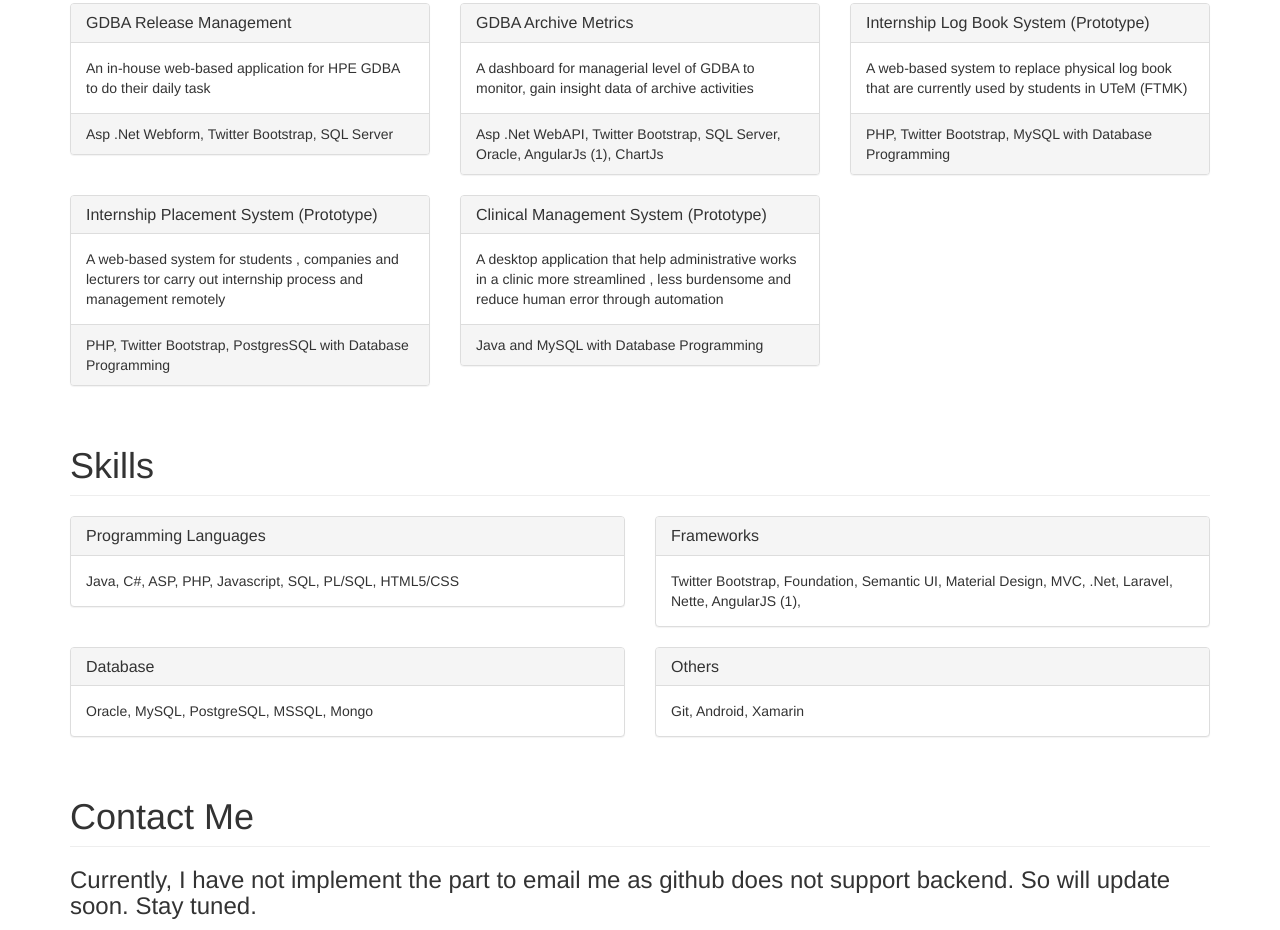
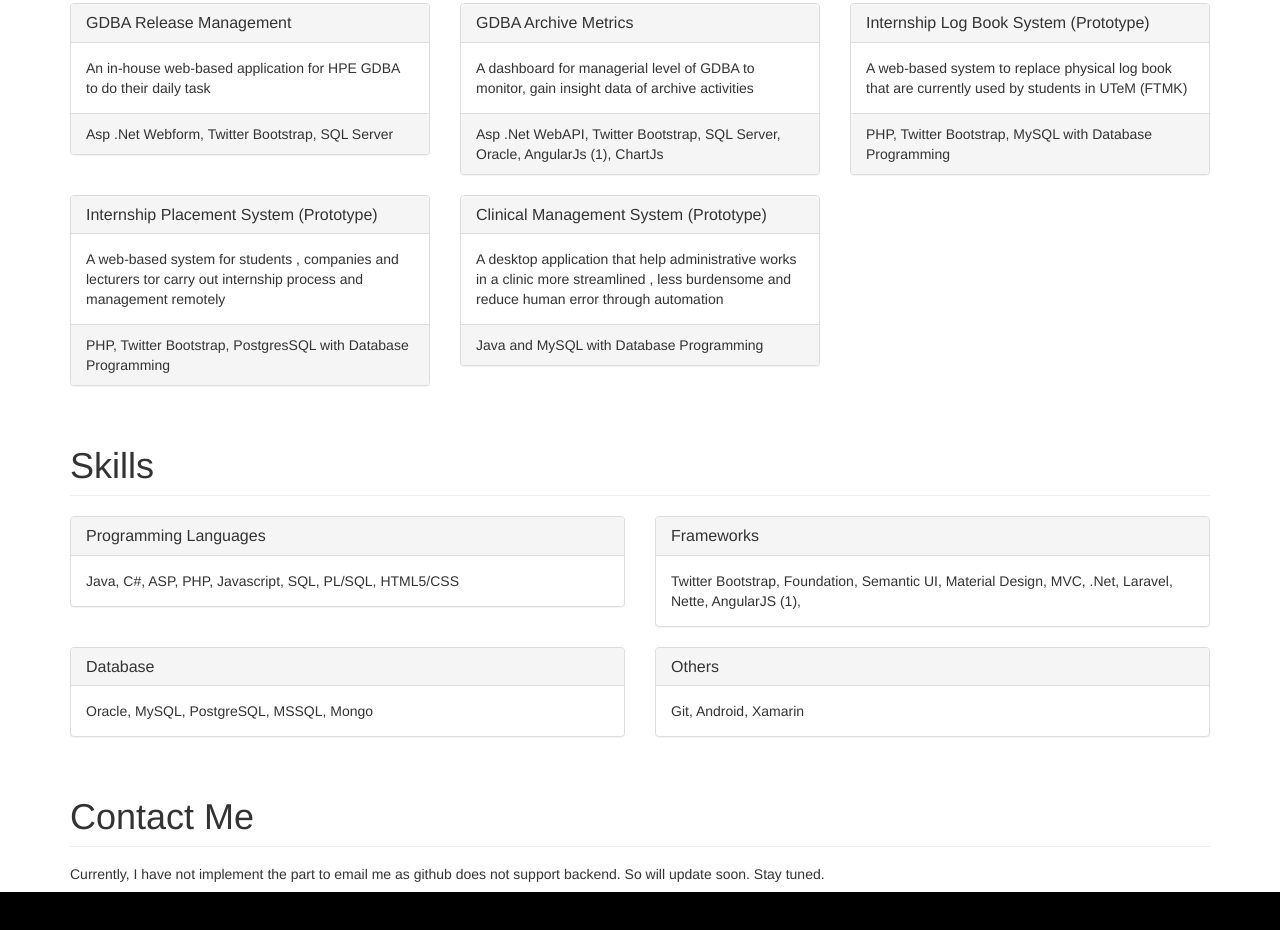
Before and after one commit to wilz5363/wilz5363.github.io, a website: page index.html in a window 1280 px wide. Shown: the part 940-1870 px from the top of the page. After the commit the page ends 1832 px from the top, so only its background shows below. Drawn offline with nearby package versions, Linux system fonts and the light colour scheme.

Commit message:
change contact me message.

```diff
--- a/index.html
+++ b/index.html
@@ -123,8 +123,8 @@
 
     <section id="contactMe">
         <h1 class="page-header">Contact Me</h1>
-        <h3>Currently, I have not implement the part to email me as github does not support backend. So will update
-            soon. Stay tuned.</h3>
+        <h5>Currently, I have not implement the part to email me as github does not support backend. So will update
+            soon. Stay tuned.</h5>
     </section>
 </div>
 
```
